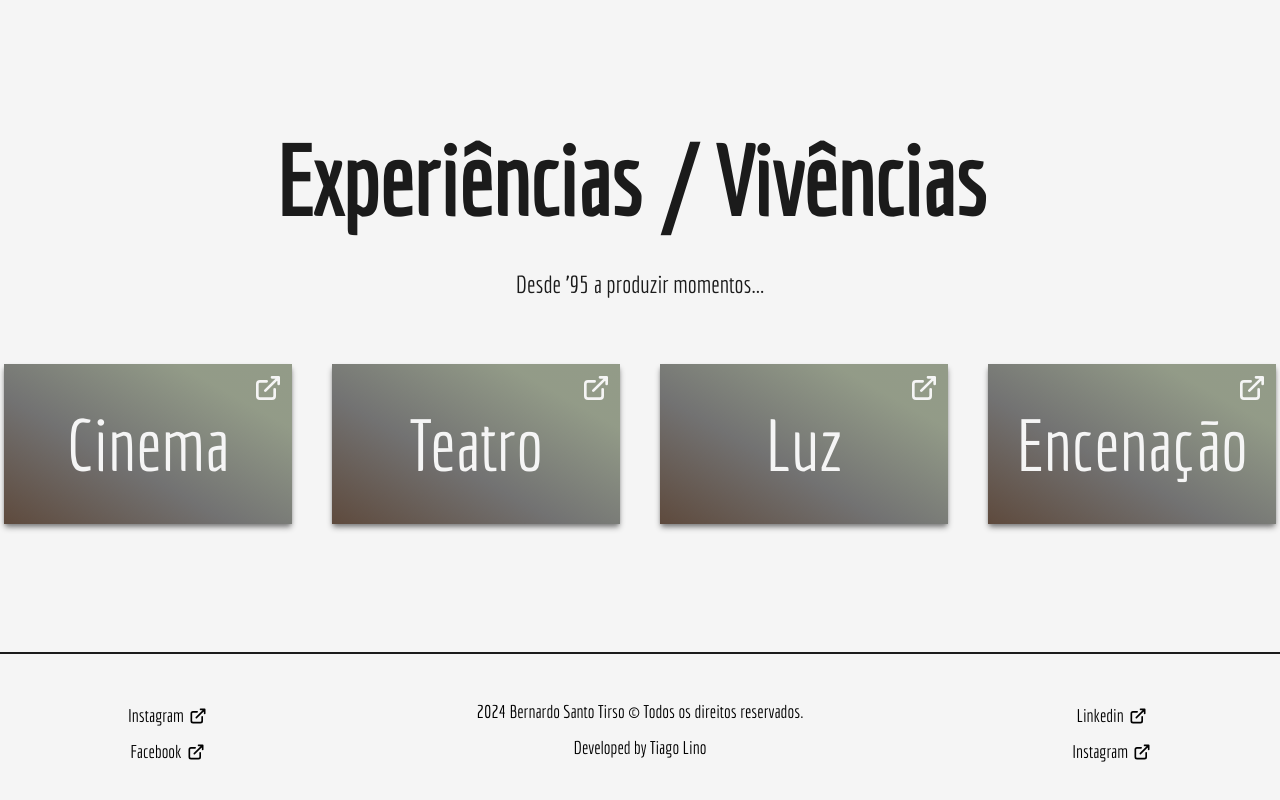
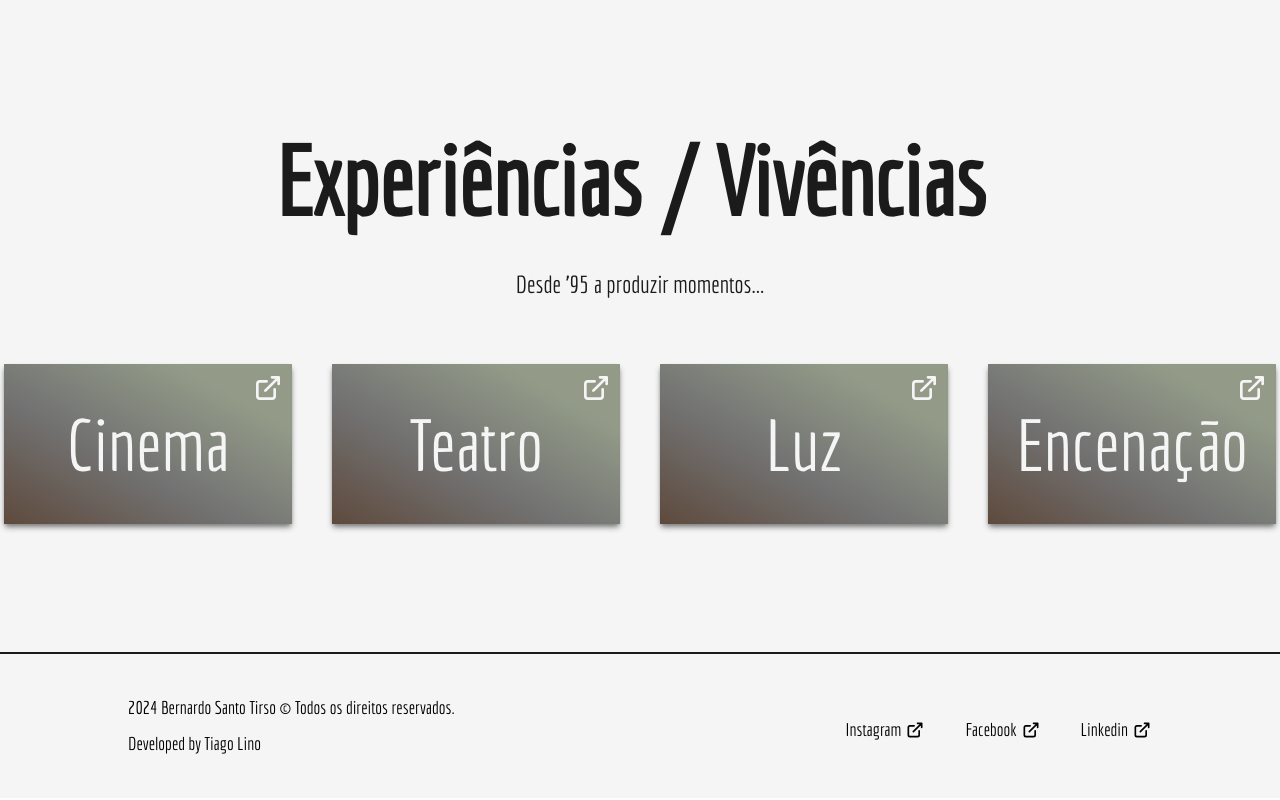
Before and after one commit to dopelyner/bernardo-santo-tirso, a Next.js app: page / in a window 1280 px wide. Shown: the part 883-1683 px from the top of the page. Built offline with nearby package versions, Linux system fonts and the light colour scheme; a web font is replaced by a local one.

Commit message:
fix: divided footer in two sections

```diff
--- a/src/components/Footer.js
+++ b/src/components/Footer.js
@@ -14,7 +14,19 @@
             <Layout className='flex flex-row justify-between sm:justify-center xl:p-8 lg:p-16 md:justify-between py-10 text-center md:flex-col sm:flex-row lg:py-10 border-t-2 border-solid
              border-dark dark:border-light dark:text-light'>
 
-                <div className='flex flex-col items-center justify-center sm:hidden'>
+
+                <div className='flex flex-col items-start justify-center'>
+                    <span>{new Date().getFullYear()} Bernardo Santo Tirso &copy; Todos os direitos reservados.</span>
+                    <MotionLink
+                        href={socialLinks.instagramDeveloper}
+                        target={'_blank'}
+                        className='mt-2 hover:-translate-y-0.5'
+                    >
+                        <span className='hover:font-bold'>Developed by Tiago Lino</span>
+                    </MotionLink>
+                </div>
+
+                <div className='flex flex-wrap gap-10 items-center justify-center sm:hidden'>
                     <MotionLink
                         href={socialLinks.instagramURL}
                         target={'_blank'}
@@ -36,20 +48,7 @@
                             <span className='hover:font-bold'>Facebook</span>
                         </div>
                     </MotionLink>
-                </div>
 
-                <div className='flex flex-col items-center justify-center '>
-                    <span>{new Date().getFullYear()} Bernardo Santo Tirso &copy; Todos os direitos reservados.</span>
-                    <MotionLink
-                        href={socialLinks.instagramDeveloper}
-                        target={'_blank'}
-                        className='mt-2 hover:-translate-y-0.5'
-                    >
-                        <span className='hover:font-bold'>Developed by Tiago Lino</span>
-                    </MotionLink>
-                </div>
-
-                <div className='flex flex-col items-center justify-center sm:hidden'>
                     <MotionLink
                         href={socialLinks.linkedinURL}
                         target={'_blank'}
@@ -60,18 +59,9 @@
                             <span className='hover:font-bold'>Linkedin</span>
                         </div>
                     </MotionLink>
+                </div>
 
-                    <MotionLink
-                        href={socialLinks.facebookURL}
-                        target={'_blank'}
-                        className='mt-2 hover:-translate-y-0.5'
-                    >
-                        <div className='flex flex-row-reverse items-center gap-1'>
-                            <LinkArrow className="!w-5" />
-                            <span className='hover:font-bold'>Instagram</span>
-                        </div>
-                    </MotionLink>
-                </div>
+
             </Layout>
         </footer>
     )
```
